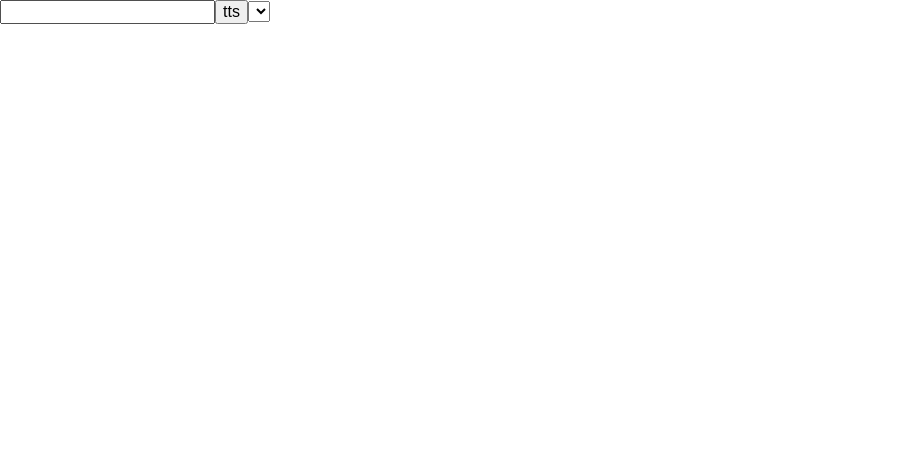
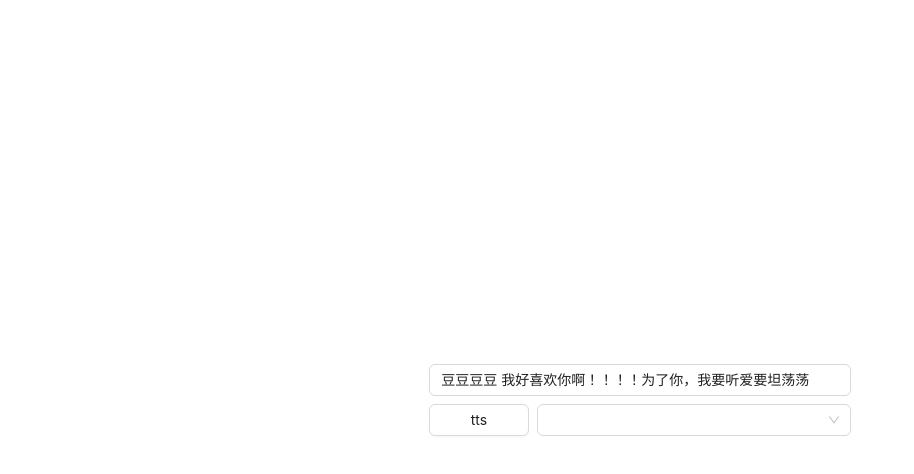
Before and after one commit to tuntun0609/tun-live-chat, a React (Vite) app: page / in a window 1280 px wide. Shown: the top 474 px of the page, without its empty margins (0-914 px from the left). Built offline with nearby package versions, Linux system fonts and the light colour scheme.

Commit message:
refactor: 优化布局

```diff
--- a/index.html
+++ b/index.html
@@ -4,7 +4,7 @@
     <meta charset="UTF-8" />
     <link rel="icon" type="image/svg+xml" href="/vite.svg" />
     <meta name="viewport" content="width=device-width, initial-scale=1.0" />
-    <title>tts</title>
+    <title>tun live chat</title>
   </head>
   <body>
     <div id="root"></div>
--- a/package.json
+++ b/package.json
@@ -17,6 +17,7 @@
   "dependencies": {
     "@ant-design/icons": "^4.8.0",
     "antd": "^5.1.1",
+    "dayjs": "^1.11.7",
     "react": "^18.2.0",
     "react-dom": "^18.2.0",
     "react-router-dom": "^6.6.1"
@@ -30,6 +31,7 @@
     "commitizen": "^4.2.6",
     "cz-conventional-changelog": "3.3.0",
     "husky": "^8.0.2",
+    "sass": "^1.57.1",
     "typescript": "^4.9.4",
     "vite": "^4.0.3"
   }
--- a/src/index.css
+++ /dev/null
@@ -1,253 +0,0 @@
-/* stylelint-disable */
-html,
-body {
-  width: 100%;
-  height: 100%;
-}
-input::-ms-clear,
-input::-ms-reveal {
-  display: none;
-}
-*,
-*::before,
-*::after {
-  box-sizing: border-box;
-}
-html {
-  font-family: sans-serif;
-  line-height: 1.15;
-  -webkit-text-size-adjust: 100%;
-  -ms-text-size-adjust: 100%;
-  -ms-overflow-style: scrollbar;
-  -webkit-tap-highlight-color: rgba(0, 0, 0, 0);
-}
-@-ms-viewport {
-  width: device-width;
-}
-body {
-  margin: 0;
-}
-[tabindex='-1']:focus {
-  outline: none;
-}
-hr {
-  box-sizing: content-box;
-  height: 0;
-  overflow: visible;
-}
-h1,
-h2,
-h3,
-h4,
-h5,
-h6 {
-  margin-top: 0;
-  margin-bottom: 0.5em;
-  font-weight: 500;
-}
-p {
-  margin-top: 0;
-  margin-bottom: 1em;
-}
-abbr[title],
-abbr[data-original-title] {
-  -webkit-text-decoration: underline dotted;
-  text-decoration: underline;
-  text-decoration: underline dotted;
-  border-bottom: 0;
-  cursor: help;
-}
-address {
-  margin-bottom: 1em;
-  font-style: normal;
-  line-height: inherit;
-}
-input[type='text'],
-input[type='password'],
-input[type='number'],
-textarea {
-  -webkit-appearance: none;
-}
-ol,
-ul,
-dl {
-  margin-top: 0;
-  margin-bottom: 1em;
-}
-ol ol,
-ul ul,
-ol ul,
-ul ol {
-  margin-bottom: 0;
-}
-dt {
-  font-weight: 500;
-}
-dd {
-  margin-bottom: 0.5em;
-  margin-left: 0;
-}
-blockquote {
-  margin: 0 0 1em;
-}
-dfn {
-  font-style: italic;
-}
-b,
-strong {
-  font-weight: bolder;
-}
-small {
-  font-size: 80%;
-}
-sub,
-sup {
-  position: relative;
-  font-size: 75%;
-  line-height: 0;
-  vertical-align: baseline;
-}
-sub {
-  bottom: -0.25em;
-}
-sup {
-  top: -0.5em;
-}
-pre,
-code,
-kbd,
-samp {
-  font-size: 1em;
-  font-family: 'SFMono-Regular', Consolas, 'Liberation Mono', Menlo, Courier, monospace;
-}
-pre {
-  margin-top: 0;
-  margin-bottom: 1em;
-  overflow: auto;
-}
-figure {
-  margin: 0 0 1em;
-}
-img {
-  vertical-align: middle;
-  border-style: none;
-}
-a,
-area,
-button,
-[role='button'],
-input:not([type='range']),
-label,
-select,
-summary,
-textarea {
-  touch-action: manipulation;
-}
-table {
-  border-collapse: collapse;
-}
-caption {
-  padding-top: 0.75em;
-  padding-bottom: 0.3em;
-  text-align: left;
-  caption-side: bottom;
-}
-input,
-button,
-select,
-optgroup,
-textarea {
-  margin: 0;
-  color: inherit;
-  font-size: inherit;
-  font-family: inherit;
-  line-height: inherit;
-}
-button,
-input {
-  overflow: visible;
-}
-button,
-select {
-  text-transform: none;
-}
-button,
-html [type='button'],
-[type='reset'],
-[type='submit'] {
-  -webkit-appearance: button;
-}
-button::-moz-focus-inner,
-[type='button']::-moz-focus-inner,
-[type='reset']::-moz-focus-inner,
-[type='submit']::-moz-focus-inner {
-  padding: 0;
-  border-style: none;
-}
-input[type='radio'],
-input[type='checkbox'] {
-  box-sizing: border-box;
-  padding: 0;
-}
-input[type='date'],
-input[type='time'],
-input[type='datetime-local'],
-input[type='month'] {
-  -webkit-appearance: listbox;
-}
-textarea {
-  overflow: auto;
-  resize: vertical;
-}
-fieldset {
-  min-width: 0;
-  margin: 0;
-  padding: 0;
-  border: 0;
-}
-legend {
-  display: block;
-  width: 100%;
-  max-width: 100%;
-  margin-bottom: 0.5em;
-  padding: 0;
-  color: inherit;
-  font-size: 1.5em;
-  line-height: inherit;
-  white-space: normal;
-}
-progress {
-  vertical-align: baseline;
-}
-[type='number']::-webkit-inner-spin-button,
-[type='number']::-webkit-outer-spin-button {
-  height: auto;
-}
-[type='search'] {
-  outline-offset: -2px;
-  -webkit-appearance: none;
-}
-[type='search']::-webkit-search-cancel-button,
-[type='search']::-webkit-search-decoration {
-  -webkit-appearance: none;
-}
-::-webkit-file-upload-button {
-  font: inherit;
-  -webkit-appearance: button;
-}
-output {
-  display: inline-block;
-}
-summary {
-  display: list-item;
-}
-template {
-  display: none;
-}
-[hidden] {
-  display: none !important;
-}
-mark {
-  padding: 0.2em;
-  background-color: #feffe6;
-}
--- a/src/index.tsx
+++ b/src/index.tsx
@@ -4,9 +4,16 @@ import {
   createBrowserRouter,
   RouterProvider,
 } from 'react-router-dom';
+import { ConfigProvider } from 'antd';
+import dayjs from 'dayjs';
+
+import 'dayjs/locale/zh-cn';
+import zhCN from 'antd/locale/zh_CN';
+import 'antd/dist/reset.css';
 
 import { ErrorPage, ChatPage, SettingPage } from './pages';
-import './index.css';
+
+dayjs.locale('zh-cn');
 
 const router = createBrowserRouter([
   {
@@ -23,6 +30,8 @@ const router = createBrowserRouter([
 
 ReactDOM.createRoot(document.getElementById('root') as HTMLElement).render(
   <React.StrictMode>
-    <RouterProvider router={router} />
+    <ConfigProvider locale={zhCN}>
+      <RouterProvider router={router} />
+    </ConfigProvider>
   </React.StrictMode>,
 )
--- /dev/null
+++ b/src/pages/setting-page/setting-page.scss
@@ -0,0 +1,11 @@
+* {
+  margin: 0;
+  padding: 0;
+  box-sizing: border-box;
+}
+
+#root {
+  width: 100%;
+  height: 100%;
+  overflow-x: hidden;
+}
--- a/src/pages/setting-page/setting-page.tsx
+++ b/src/pages/setting-page/setting-page.tsx
@@ -1,11 +1,15 @@
 import { useEffect, useState } from 'react';
+import { Button, Col, Input, Row, Select, Space } from 'antd';
+
+import './setting-page.scss';
 
 export const SettingPage = () => {
-	const [word, setWord] = useState('');
+	const [word, setWord] = useState('豆豆豆豆 我好喜欢你啊！！！！为了你，我要听爱要坦荡荡');
   const [loading, setLoading] = useState(false);
   const [selectVoice, setSelectVoice] = useState(0);
   const [voicesList, setVoicesList] = useState<SpeechSynthesisVoice[]>([]);
 
+  // 获取可以转换的声音列表
 	const getVoices = (): Promise<SpeechSynthesisVoice[]> => {
 		return new Promise(function (resolve) {
 			let id: number | undefined;
@@ -28,12 +32,12 @@ export const SettingPage = () => {
       }
       const voicesList = await getVoices();
       setVoicesList(voicesList);
-      console.log(voicesList);
     }
     init();
   }, []);
 
-	const onTTS = async () => {
+  // 转换
+	const onTTS = async (word: string | undefined) => {
     if (word) {
       setLoading(true);
       const msg = new SpeechSynthesisUtterance(word);
@@ -46,27 +50,62 @@ export const SettingPage = () => {
 	};
 
 	return (
-		<div>
-			<input
-				value={word}
-				onChange={(e) => {
-					setWord(e.target.value);
-				}}></input>
-			<button onClick={onTTS}>tts</button>
-      <select
-        onChange={(e) => {
-          setSelectVoice(e.target.selectedIndex);
+    <div
+      style={{
+        width: '100%',
+        height: '100%',
+        display: 'flex',
+        justifyContent: 'center',
+        alignItems: 'center',
+        flexDirection: 'column',
+      }}
+    >
+      <div
+        style={{
+          width: '100%',
         }}
       >
-        {
-          voicesList.map(voice => (
-            <option key={voice.name}>{voice.name}</option>
-          ))
-        }
-      </select>
-      {
-        loading ? 'loading' : ''
-      }
-		</div>
+        <Space
+          direction={'vertical'}
+          style={{
+            width: '100%',
+            display: 'flex',
+          }}
+        >
+          <Row gutter={8} justify='center'>
+            <Col xs={20} sm={16} md={12} lg={8} xl={8}>
+              <Input
+                value={word}
+                onChange={(e) => {
+                  setWord(e.target.value);
+                }}>
+              </Input>
+            </Col>
+          </Row>
+          <Row gutter={8} justify='center'>
+            <Col xs={6} sm={6} md={4} lg={2} xl={2}>
+              <Button
+                loading={loading}
+                onClick={() => onTTS(word)}
+                style={{ width: '100%' }}
+              >tts</Button>
+            </Col>
+            <Col xs={14} sm={10} md={8} lg={6} xl={6}>
+              <Select
+                defaultActiveFirstOption
+                style={{ width: '100%' }}
+                onChange={(e) => {
+                  setSelectVoice(voicesList.findIndex((item) => item.name === e));
+                }}
+                options={voicesList.map(voice => ({
+                  value: voice.name,
+                  label: voice.name,
+                }))}
+              ></Select>
+            </Col>
+          </Row>
+        </Space>
+      </div>
+    </div>
 	);
 };
```
Also changed, not shown: 1 other file (tests, documents, lock files or other folders).
